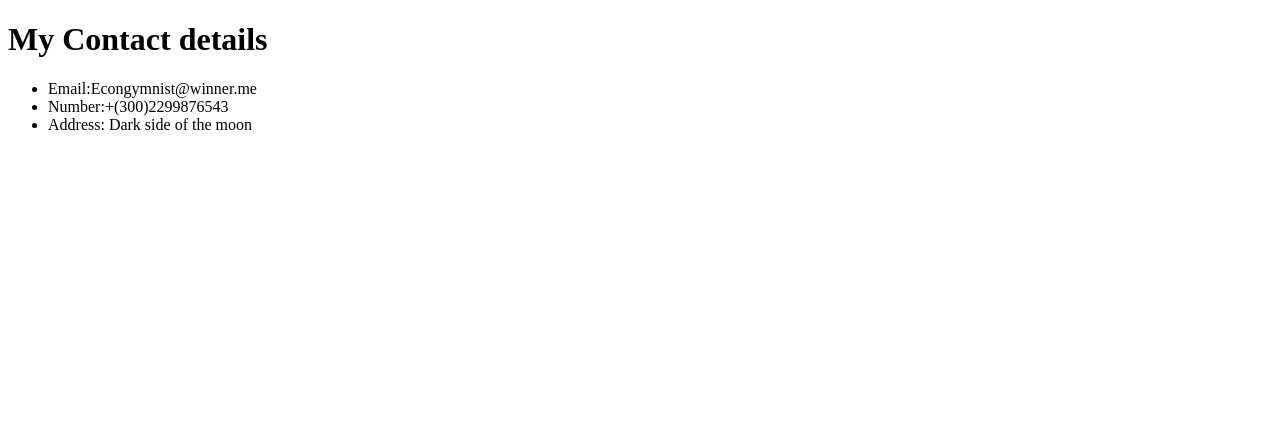
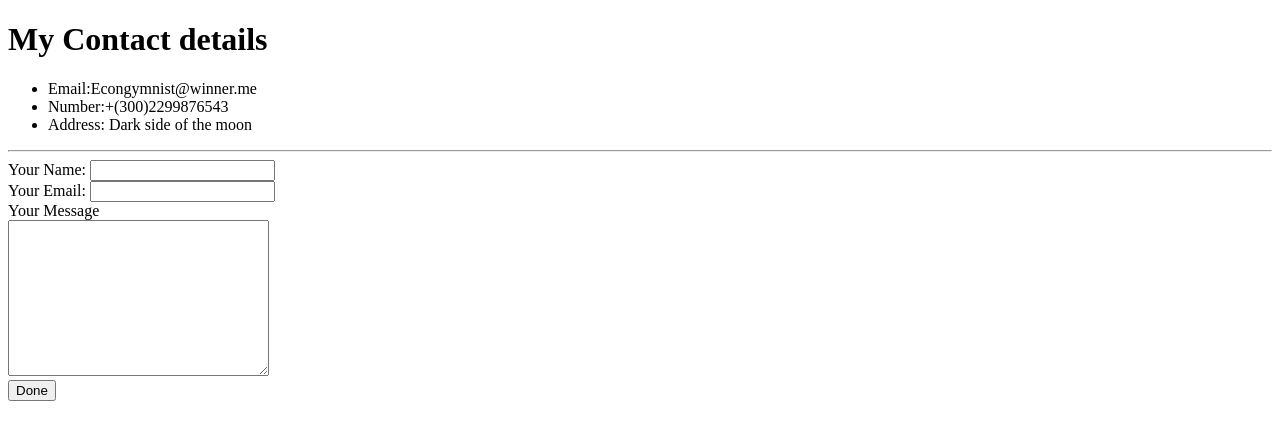
Before and after one commit to MSB90/Misite, a plain HTML site: page Contact Me.html in a window 1280 px wide. Drawn offline with Linux system fonts and the light colour scheme.

Commit message:
Update Contact Me.html

```diff
--- a/Contact Me.html
+++ b/Contact Me.html
@@ -1,9 +1,12 @@
 <!DOCTYPE html>
 <html lang="en" dir="ltr">
+
 <head>
   <meta charset="utf-8">
   <title>Contact Me</title>
+  <link rel="stylesheet" href="css/styles.css">
 </head>
+
 <body>
   <h1>My Contact details</h1>
   <ul>
@@ -11,7 +14,20 @@
     <li>Number:+(300)2299876543</li>
     <li>Address: Dark side of the moon</li>
   </ul>
+  <hr>
+  <form class="" action="index.html" method="post">
+    <label> Your Name:</label>
+    <input type="text" name="Name" value="">
+    <br>
+    <label for="">Your Email:</label>
+    <input type="email" name="Email" value="">
+    <br>
+    <label for="">Your Message</label>
+    <br>
+    <textarea name="name" rows="10" cols="30"></textarea>
+    <br>
+    <input type="submit" name="" value="Done">
+  </form>
+</body>
 
-
-  </body>
 </html>
```
Lines whose indentation alone changed are shown as unchanged.
